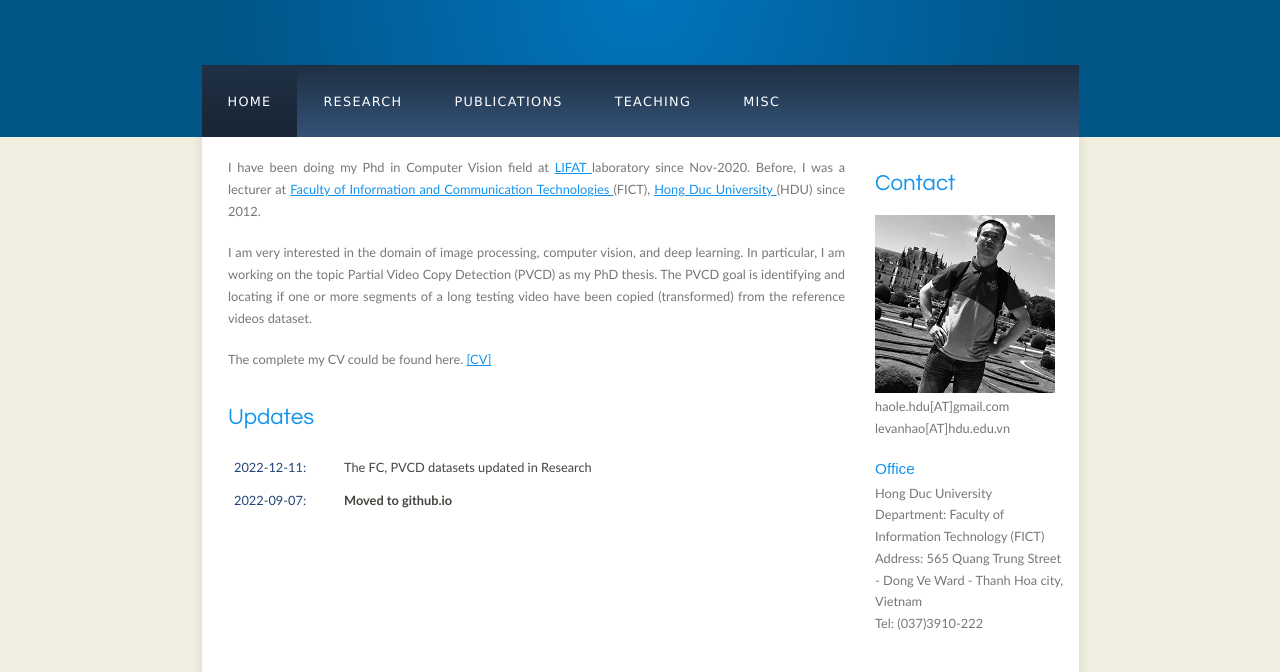
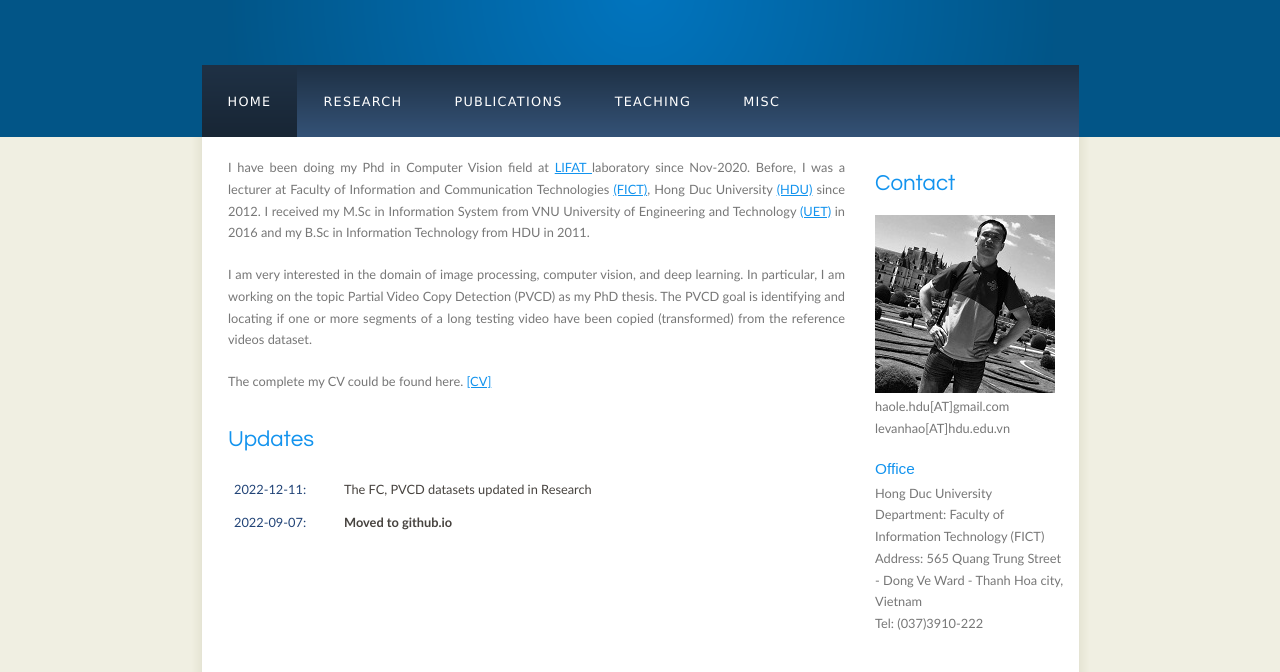
Before and after one commit to vanhao-le/vanhao-le.github.io, a plain HTML site: page index.html in a window 1280 px wide. Shown: the part 103-775 px from the top of the page. Drawn offline with Linux system fonts and the light colour scheme; no server answers.

Commit message:
update index

```diff
--- a/index.html
+++ b/index.html
@@ -23,10 +23,11 @@
       <div class="sidebar"></div>
       <div id="content">
         <!-- insert the page content here -->
-        <p>
-		I have been doing my Phd in Computer Vision field at <a href="https://lifat.univ-tours.fr/"> LIFAT </a> laboratory since Nov-2020.
-		Before, I was a lecturer at <a href="http://cntt.hdu.edu.vn/"> Faculty of Information and Communication Technologies </a>(FICT), <a href="http://hdu.edu.vn/"> Hong Duc University </a>(HDU) since 2012.
-		</p>
+		  <p>
+		  	I have been doing my Phd in Computer Vision field at <a href="https://lifat.univ-tours.fr/"> LIFAT </a> laboratory since Nov-2020.
+		  	Before, I was a lecturer at Faculty of Information and Communication Technologies <a href="http://cntt.hdu.edu.vn/">(FICT)</a>, Hong Duc University <a href="http://hdu.edu.vn/">(HDU)</a> since 2012.
+		  	I received my M.Sc in Information System from VNU University of Engineering and Technology <a href="https://uet.vnu.edu.vn/">(UET)</a> in 2016 and my B.Sc in Information Technology from HDU in 2011.
+		  </p>
 
 		<p>
 		I am very interested in the domain of image processing, computer vision, and deep learning. In particular, I am working on the topic Partial Video Copy Detection (PVCD) as my PhD thesis. The PVCD goal is identifying and locating if one or more segments of a long testing video have been copied (transformed) from the reference videos dataset.
```
